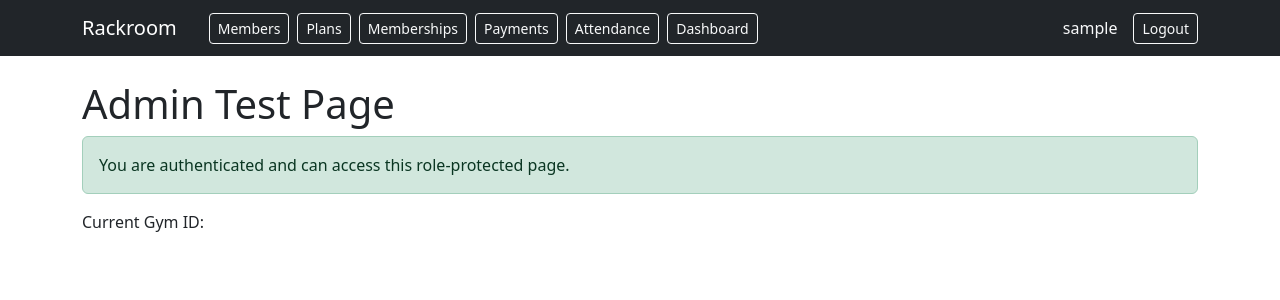
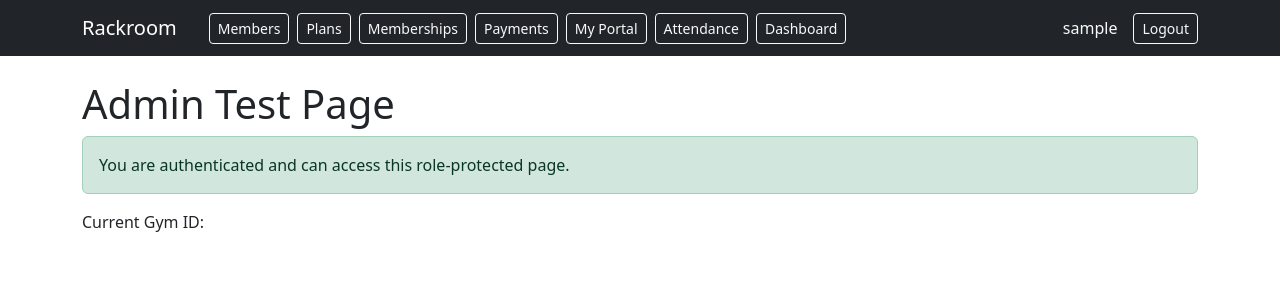
Before and after one commit to gautamyug56-lang/GYMAPP, an ASP.NET Core app: page /Admin/Test in a window 1280 px wide. Shown: the top 300 px of the page. Run offline with ASP.NET Core 8, Linux system fonts and the light colour scheme; the visitor is signed in with stand-in values (Sample User, id 1); the project's own start-up code is not run, and a stand-in starts its controllers and pages; some libraries are stand-ins or nearby versions.

Commit message:
fix: show correct role-specific navigation

```diff
--- a/Rackroom.Web/Pages/Shared/_Layout.cshtml
+++ b/Rackroom.Web/Pages/Shared/_Layout.cshtml
@@ -20,6 +20,7 @@
                         <a asp-page="/Plans/Index" class="btn btn-sm btn-outline-light">Plans</a>
                         <a asp-page="/Memberships/Index" class="btn btn-sm btn-outline-light">Memberships</a>
                         <a asp-page="/Payments/Index" class="btn btn-sm btn-outline-light">Payments</a>
+                        <a asp-page="/MemberPortal/Index" class="btn btn-sm btn-outline-light">My Portal</a>
                         <a asp-page="/Attendance/Index" class="btn btn-sm btn-outline-light">Attendance</a>
                         <a asp-page="/Admin/Dashboard" class="btn btn-sm btn-outline-light">Dashboard</a>
                     </div>
```
